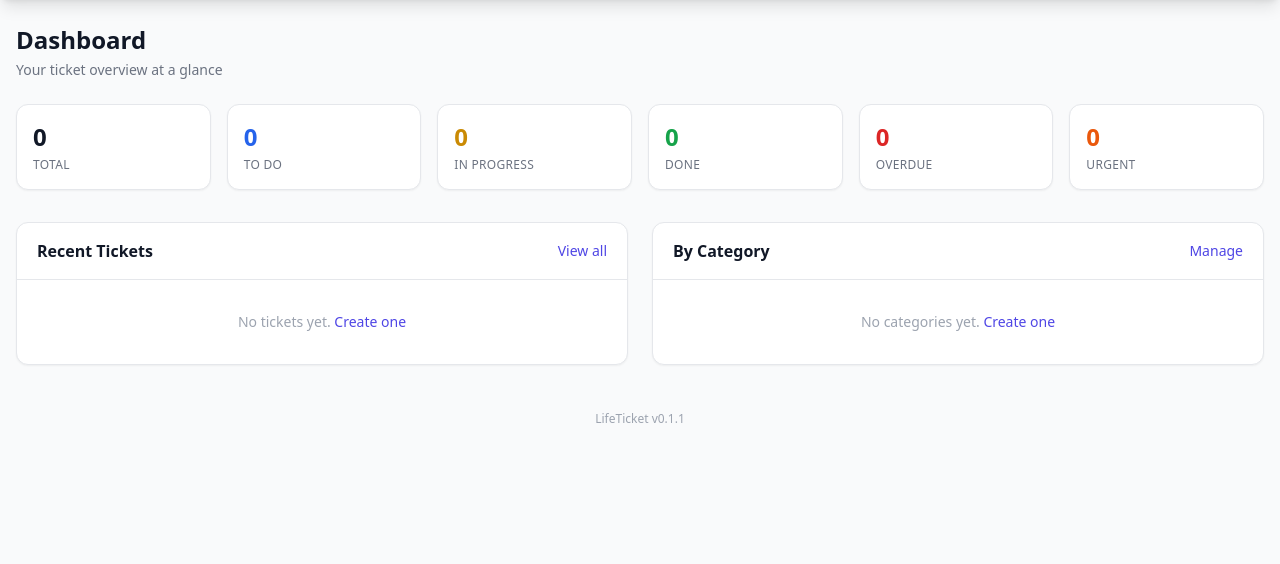
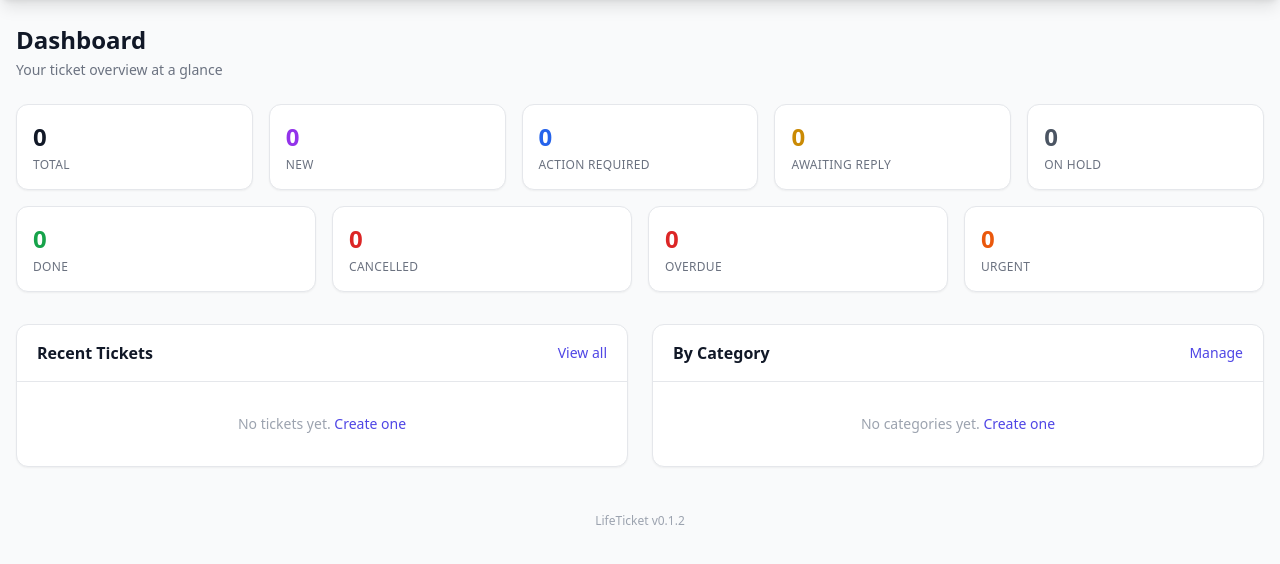
Before and after one commit to null-works/LifeTicket, a Flask app: page / in a window 1280 px wide. Shown: the part 56-620 px from the top of the page. Run offline with Flask 3, Linux system fonts and the light colour scheme; the visitor is signed in with stand-in values (Sample User, id 1); data that the repository does not hold is empty; some libraries are stand-ins or nearby versions.

Commit message:
Expand ticket statuses: New, Action Required, Awaiting Reply, On Hold, Done, Cancelled (v0.1.2)
- Replace old todo/in_progress/done with 6 new statuses
- Board view now has 6 horizontally scrollable columns
- Dashboard stats updated with all new status counts
- Auto-migrate existing todo/in_progress tickets to action_required on startup
- Updated list filters, ticket form, and status badges with new color coding

https://claude.ai/code/session_01Y2CDthvb85pCfhHsXnCotP

```diff
--- a/app/__init__.py
+++ b/app/__init__.py
@@ -42,9 +42,26 @@ def create_app():
 
     with app.app_context():
         db.create_all()
+        _migrate_statuses()
         _ensure_admin(app)
 
     return app
+
+
+def _migrate_statuses():
+    """Remap old ticket statuses to the new set."""
+    from app.models import Ticket
+
+    mapping = {"todo": "action_required", "in_progress": "action_required"}
+    changed = 0
+    for old, new in mapping.items():
+        rows = Ticket.query.filter_by(status=old).all()
+        for t in rows:
+            t.status = new
+            changed += 1
+    if changed:
+        db.session.commit()
+        print(f"[LifeTicket] Migrated {changed} ticket(s) to new statuses")
 
 
 def _ensure_admin(app):
--- a/app/models.py
+++ b/app/models.py
@@ -44,7 +44,7 @@ class Ticket(db.Model):
     id = db.Column(db.Integer, primary_key=True)
     title = db.Column(db.String(200), nullable=False)
     description = db.Column(db.Text, default="")
-    status = db.Column(db.String(20), default="todo")  # todo, in_progress, done
+    status = db.Column(db.String(20), default="new")  # new, action_required, awaiting_reply, on_hold, done, cancelled
     priority = db.Column(db.String(10), default="medium")  # low, medium, high, urgent
     due_date = db.Column(db.Date, nullable=True)
     category_id = db.Column(db.Integer, db.ForeignKey("category.id"), nullable=True)
--- a/app/routes.py
+++ b/app/routes.py
@@ -18,17 +18,21 @@ def dashboard():
     categories = Category.query.order_by(Category.name).all()
     today = date.today()
 
+    closed = {"done", "cancelled"}
     stats = {
         "total": len(tickets),
-        "todo": sum(1 for t in tickets if t.status == "todo"),
-        "in_progress": sum(1 for t in tickets if t.status == "in_progress"),
+        "new": sum(1 for t in tickets if t.status == "new"),
+        "action_required": sum(1 for t in tickets if t.status == "action_required"),
+        "awaiting_reply": sum(1 for t in tickets if t.status == "awaiting_reply"),
+        "on_hold": sum(1 for t in tickets if t.status == "on_hold"),
         "done": sum(1 for t in tickets if t.status == "done"),
+        "cancelled": sum(1 for t in tickets if t.status == "cancelled"),
         "overdue": sum(
             1
             for t in tickets
-            if t.due_date and t.due_date < today and t.status != "done"
+            if t.due_date and t.due_date < today and t.status not in closed
         ),
-        "urgent": sum(1 for t in tickets if t.priority == "urgent" and t.status != "done"),
+        "urgent": sum(1 for t in tickets if t.priority == "urgent" and t.status not in closed),
     }
     return render_template(
         "dashboard.html", stats=stats, categories=categories, tickets=tickets
@@ -46,9 +50,12 @@ def board():
     tickets = query.all()
     categories = Category.query.order_by(Category.name).all()
     columns = {
-        "todo": [t for t in tickets if t.status == "todo"],
-        "in_progress": [t for t in tickets if t.status == "in_progress"],
+        "new": [t for t in tickets if t.status == "new"],
+        "action_required": [t for t in tickets if t.status == "action_required"],
+        "awaiting_reply": [t for t in tickets if t.status == "awaiting_reply"],
+        "on_hold": [t for t in tickets if t.status == "on_hold"],
         "done": [t for t in tickets if t.status == "done"],
+        "cancelled": [t for t in tickets if t.status == "cancelled"],
     }
     return render_template(
         "board.html",
@@ -154,7 +161,7 @@ def update_status(ticket_id):
     ticket = Ticket.query.get_or_404(ticket_id)
     data = request.get_json()
     new_status = data.get("status")
-    if new_status in ("todo", "in_progress", "done"):
+    if new_status in ("new", "action_required", "awaiting_reply", "on_hold", "done", "cancelled"):
         ticket.status = new_status
         ticket.updated_at = datetime.now()
         db.session.commit()
@@ -175,7 +182,7 @@ def list_tickets():
 def _save_ticket(ticket, form):
     ticket.title = form.get("title", "").strip()
     ticket.description = form.get("description", "").strip()
-    ticket.status = form.get("status", "todo")
+    ticket.status = form.get("status", "new")
     ticket.priority = form.get("priority", "medium")
 
     due = form.get("due_date")
--- a/app/templates/dashboard.html
+++ b/app/templates/dashboard.html
@@ -8,22 +8,36 @@
 </div>
 
 <!-- Stats Grid -->
-<div class="grid grid-cols-2 md:grid-cols-3 lg:grid-cols-6 gap-4 mb-8">
+<div class="grid grid-cols-2 md:grid-cols-3 lg:grid-cols-5 gap-4 mb-4">
     <div class="bg-white dark:bg-gray-800 rounded-xl shadow-sm border dark:border-gray-700 p-4">
         <div class="text-2xl font-bold text-gray-900 dark:text-white">{{ stats.total }}</div>
         <div class="text-xs text-gray-500 dark:text-gray-400 uppercase tracking-wide mt-1">Total</div>
     </div>
     <div class="bg-white dark:bg-gray-800 rounded-xl shadow-sm border dark:border-gray-700 p-4">
-        <div class="text-2xl font-bold text-blue-600 dark:text-blue-400">{{ stats.todo }}</div>
-        <div class="text-xs text-gray-500 dark:text-gray-400 uppercase tracking-wide mt-1">To Do</div>
+        <div class="text-2xl font-bold text-purple-600 dark:text-purple-400">{{ stats.new }}</div>
+        <div class="text-xs text-gray-500 dark:text-gray-400 uppercase tracking-wide mt-1">New</div>
     </div>
     <div class="bg-white dark:bg-gray-800 rounded-xl shadow-sm border dark:border-gray-700 p-4">
-        <div class="text-2xl font-bold text-yellow-600 dark:text-yellow-400">{{ stats.in_progress }}</div>
-        <div class="text-xs text-gray-500 dark:text-gray-400 uppercase tracking-wide mt-1">In Progress</div>
+        <div class="text-2xl font-bold text-blue-600 dark:text-blue-400">{{ stats.action_required }}</div>
+        <div class="text-xs text-gray-500 dark:text-gray-400 uppercase tracking-wide mt-1">Action Required</div>
     </div>
+    <div class="bg-white dark:bg-gray-800 rounded-xl shadow-sm border dark:border-gray-700 p-4">
+        <div class="text-2xl font-bold text-yellow-600 dark:text-yellow-400">{{ stats.awaiting_reply }}</div>
+        <div class="text-xs text-gray-500 dark:text-gray-400 uppercase tracking-wide mt-1">Awaiting Reply</div>
+    </div>
+    <div class="bg-white dark:bg-gray-800 rounded-xl shadow-sm border dark:border-gray-700 p-4">
+        <div class="text-2xl font-bold text-gray-600 dark:text-gray-400">{{ stats.on_hold }}</div>
+        <div class="text-xs text-gray-500 dark:text-gray-400 uppercase tracking-wide mt-1">On Hold</div>
+    </div>
+</div>
+<div class="grid grid-cols-2 md:grid-cols-4 gap-4 mb-8">
     <div class="bg-white dark:bg-gray-800 rounded-xl shadow-sm border dark:border-gray-700 p-4">
         <div class="text-2xl font-bold text-green-600 dark:text-green-400">{{ stats.done }}</div>
         <div class="text-xs text-gray-500 dark:text-gray-400 uppercase tracking-wide mt-1">Done</div>
+    </div>
+    <div class="bg-white dark:bg-gray-800 rounded-xl shadow-sm border dark:border-gray-700 p-4">
+        <div class="text-2xl font-bold text-red-600 dark:text-red-400">{{ stats.cancelled }}</div>
+        <div class="text-xs text-gray-500 dark:text-gray-400 uppercase tracking-wide mt-1">Cancelled</div>
     </div>
     <div class="bg-white dark:bg-gray-800 rounded-xl shadow-sm border dark:border-gray-700 p-4">
         <div class="text-2xl font-bold text-red-600 dark:text-red-400">{{ stats.overdue }}</div>
@@ -60,7 +74,7 @@
                     </div>
                 </div>
                 {% if ticket.due_date %}
-                <span class="text-xs {% if ticket.due_date < today and ticket.status != 'done' %}text-red-600 dark:text-red-400 font-semibold{% else %}text-gray-400{% endif %}">
+                <span class="text-xs {% if ticket.due_date < today and ticket.status not in ['done', 'cancelled'] %}text-red-600 dark:text-red-400 font-semibold{% else %}text-gray-400{% endif %}">
                     {{ ticket.due_date.strftime('%b %d') }}
                 </span>
                 {% endif %}
--- a/app/templates/ticket_form.html
+++ b/app/templates/ticket_form.html
@@ -35,7 +35,7 @@
             <div>
                 <label for="status" class="block text-sm font-medium text-gray-700 dark:text-gray-300 mb-1">Status</label>
                 <select name="status" id="status" class="w-full border-gray-300 dark:border-gray-600 dark:bg-gray-700 dark:text-white rounded-lg shadow-sm focus:ring-brand-500 focus:border-brand-500 text-sm px-3 py-2 border">
-                    {% for val, label in [('todo', 'To Do'), ('in_progress', 'In Progress'), ('done', 'Done')] %}
+                    {% for val, label in [('new', 'New'), ('action_required', 'Action Required'), ('awaiting_reply', 'Awaiting Reply'), ('on_hold', 'On Hold'), ('done', 'Done'), ('cancelled', 'Cancelled')] %}
                     <option value="{{ val }}" {% if ticket and ticket.status == val %}selected{% endif %}>{{ label }}</option>
                     {% endfor %}
                 </select>
--- a/app/version.py
+++ b/app/version.py
@@ -1 +1 @@
-VERSION = "0.1.1"
+VERSION = "0.1.2"
```
Also changed, not shown: app/templates/board.html (+4 -4 lines), app/templates/list.html (+11 -5 lines).
